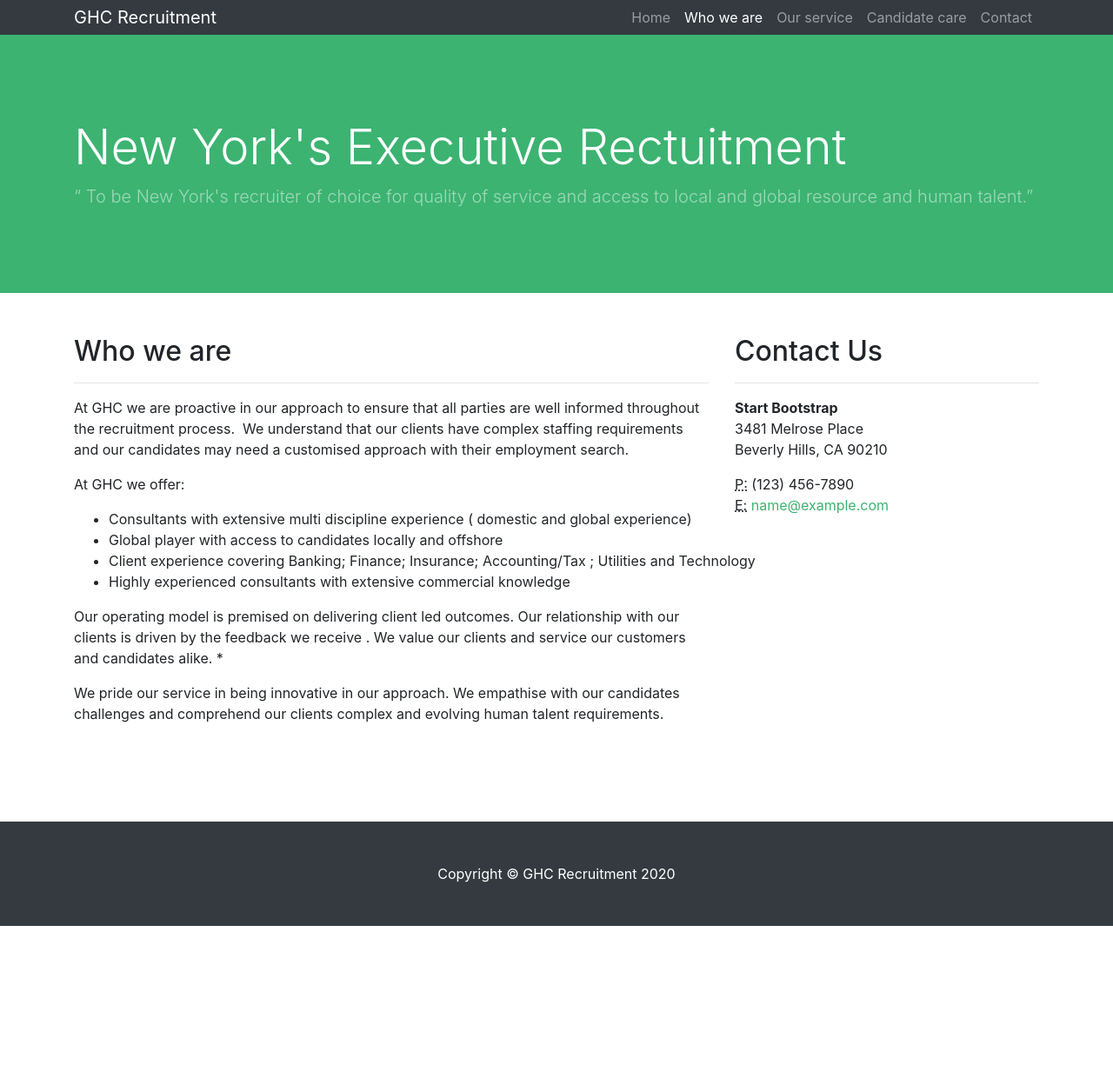
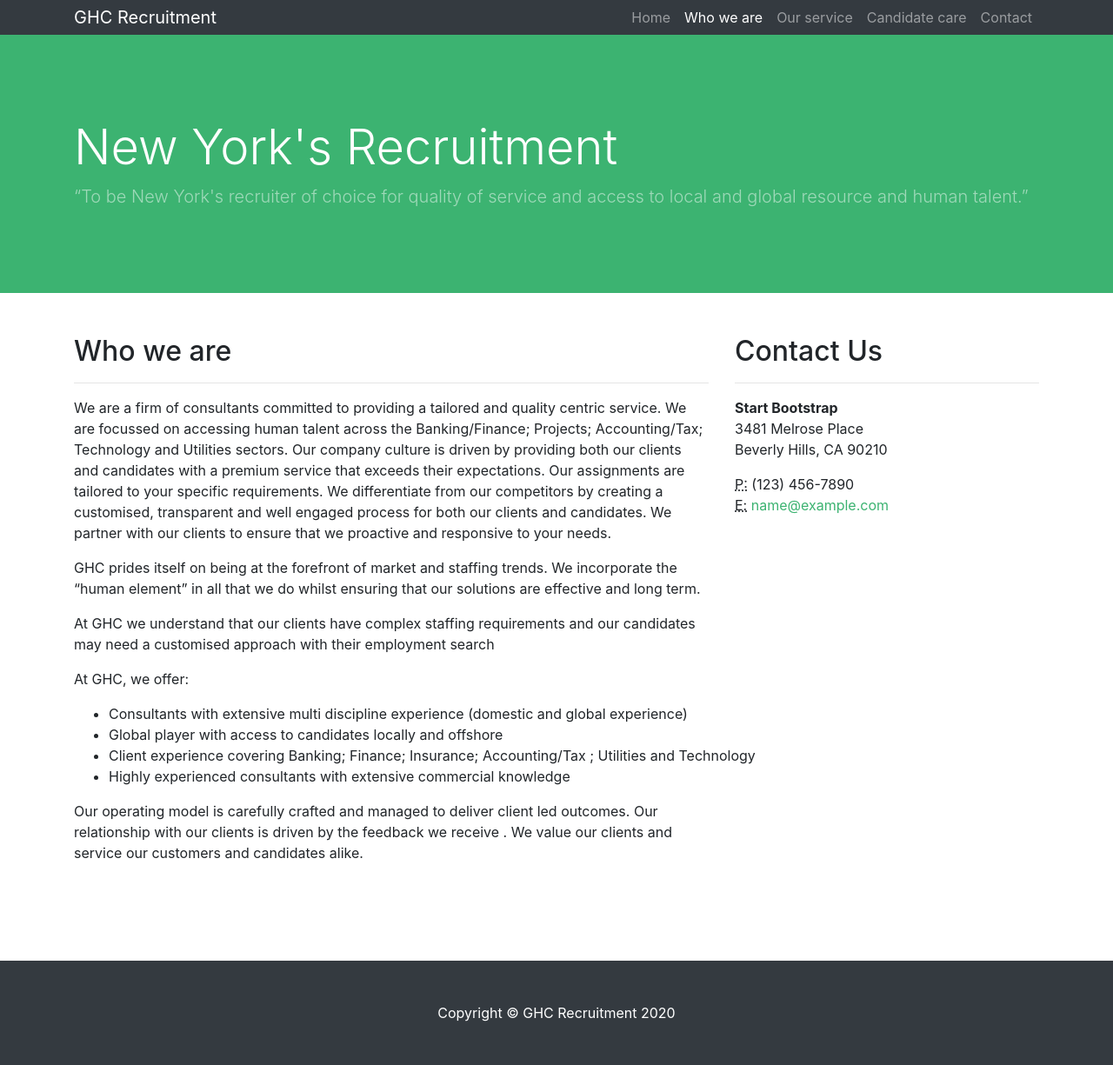
Before and after one commit to MalWalters/ghc-recruitment.github.io, a Jekyll site: the page built from _pages/who-we-are.html, in a window 1280 px wide. Shown: the whole page at 87% size. Built offline with Jekyll 4.4.1, drawn with Linux system fonts in a browser that asks for light colours; before the commit the page ends 1065 px from its top, so only the background shows below that.

Commit message:
Latest round of changes

```diff
--- a/_includes/header.html
+++ b/_includes/header.html
@@ -4,10 +4,10 @@
     <div class="row h-100 align-items-center">
       <div class="col-lg-12">
         <h1 class="display-4 text-white mt-5 mb-2">
-          New York's Executive Rectuitment
+          New York's Recruitment
         </h1>
         <p class="lead mb-5 text-white-50">
-          “ To be New York's recruiter of choice for quality of service and access to local and global resource and human talent.”
+          “To be New York's recruiter of choice for quality of service and access to local and global resource and human talent.”
         </p>
       </div>
     </div>
--- a/_pages/who-we-are.html
+++ b/_pages/who-we-are.html
@@ -7,19 +7,23 @@ permalink: /who-we-are/
 <h2>Who we are</h2>
 <hr />
 <p>
-  At GHC we are proactive in our approach to ensure that all parties are well informed throughout the recruitment process.  We understand that our clients have complex staffing requirements and our candidates may need a customised approach with their employment search.
+  We are a firm of consultants committed to providing a tailored and quality centric service.  We are focussed on accessing human talent across the Banking/Finance; Projects; Accounting/Tax; Technology and Utilities sectors. Our company culture is driven by providing both our clients and candidates with a premium service that exceeds their expectations. Our assignments are tailored to your specific requirements. We differentiate from our competitors by creating a customised, transparent and well engaged process for both our clients and candidates. We partner with our clients to ensure that we proactive and responsive to your needs.
 </p>
 <p>
-  At GHC we offer:
+  GHC prides itself on being at the forefront of market and staffing trends.  We incorporate the “human element” in all that we do whilst ensuring that our solutions are effective and long term.
+</p>
+<p>
+  At GHC we understand that our clients have complex staffing requirements and our candidates may need a customised approach with their employment search
+</p>
+<p>
+  At GHC, we offer:
 </p>
 <ul>
-  <li>Consultants with extensive multi discipline experience ( domestic and global experience)</li>
+  <li>Consultants with extensive multi discipline experience (domestic and global experience)</li>
   <li>Global player with access to candidates locally and offshore</li>
   <li>Client experience covering Banking; Finance; Insurance; Accounting/Tax ; Utilities and Technology</li>
   <li>Highly experienced consultants with extensive commercial knowledge</li>
 </ul>
 <p>
-Our operating model is premised on delivering client led outcomes. Our relationship with our clients is driven by the feedback we receive . We value
-our clients and service our customers and candidates alike. *</p>
-</p>We pride our service in being innovative in our approach. We empathise with our candidates challenges and comprehend our clients complex and evolving human talent requirements.
+  Our operating model is carefully crafted and managed to deliver client led outcomes. Our relationship with our clients is driven by the feedback we receive . We value our clients and service our customers and candidates alike.
 </p>
```
Also changed, not shown: _pages/candidate-care.md (+2 -2 lines), _pages/services.md (+9 -6 lines), index.html (+7 -6 lines).
